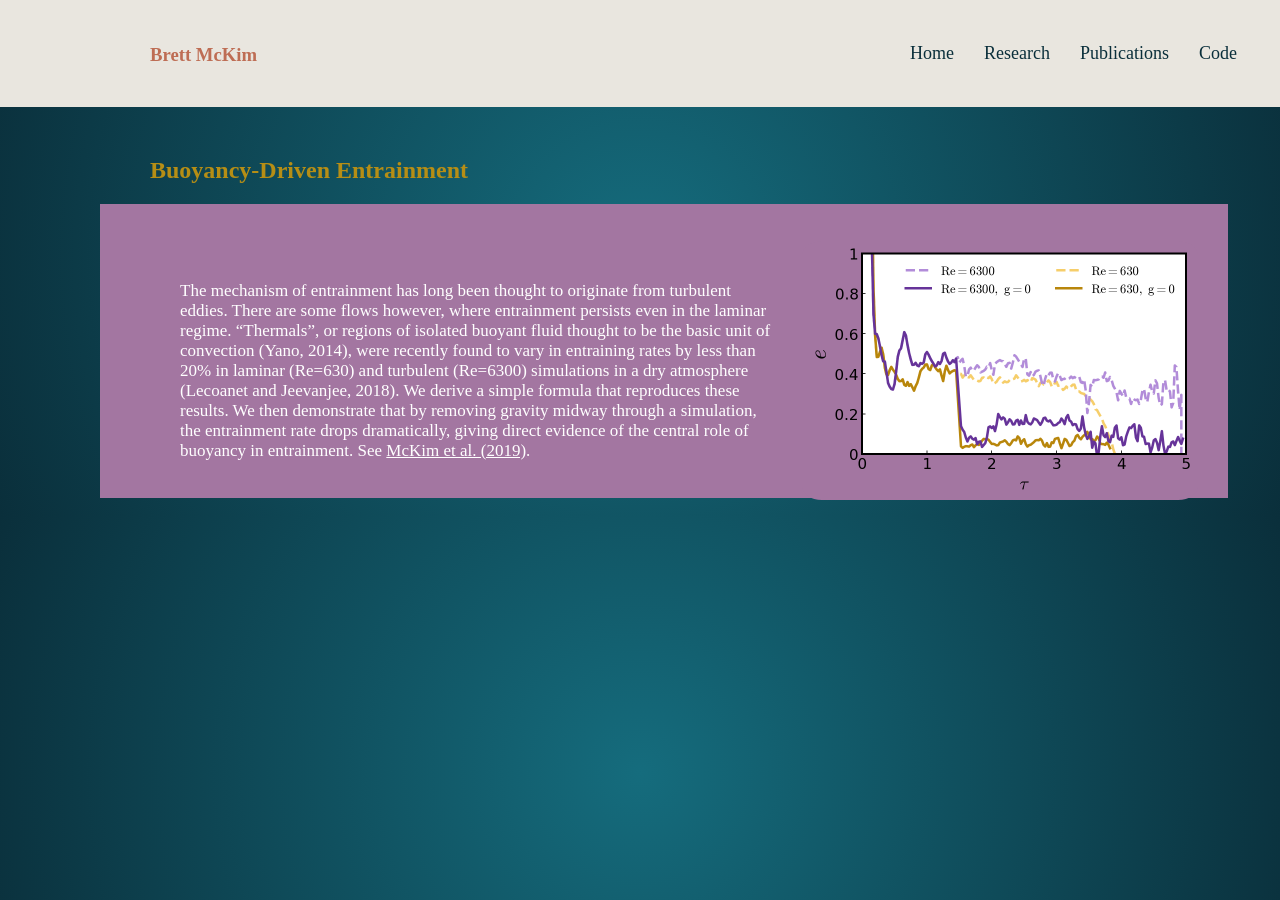
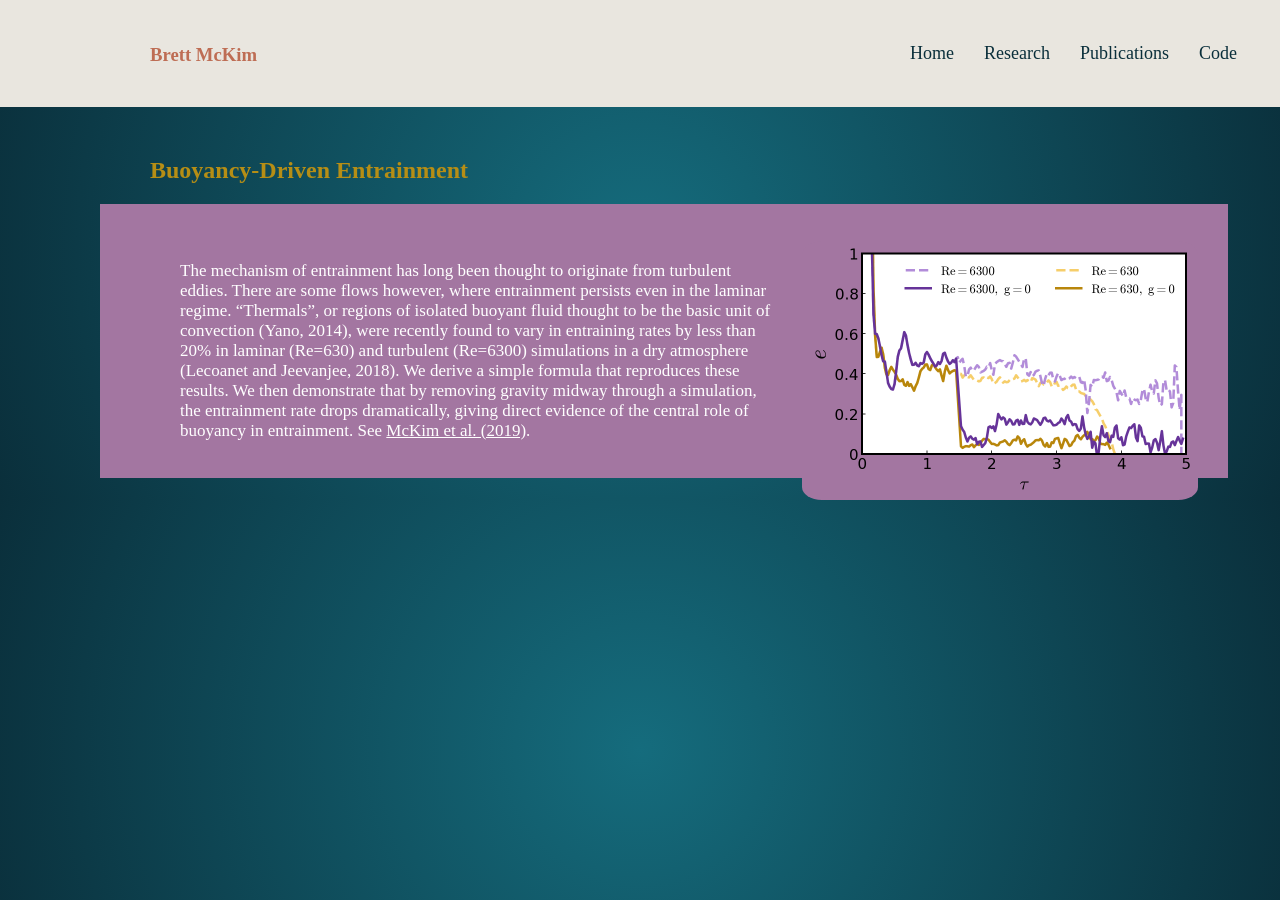
Before and after one commit to mckimb/mckimb.github.io, a Jekyll site: the page built from research/index.html, in a window 1280 px wide. Built offline with Jekyll 4.4.1, drawn with Linux system fonts in a browser that asks for light colours.

Commit message:
Update index.html

```diff
--- a/research/index.html
+++ b/research/index.html
@@ -6,7 +6,7 @@
 	<p><br><br><br><br><br><br></p>
 	<h2>Buoyancy-Driven Entrainment</h2>
 
-	<div style="margin-left:-50px;padding-left:50px;width:110%;background-color:#a376a1;z-index: 10;"><p><br></p><img src="/research/efficiency.png" alt="No entrainment without buoyancy" class="wrap" style="width:396px;height:259px;border=5px"><p><br><br>The mechanism of entrainment has long been thought to originate from turbulent eddies. There are some flows
+	<div style="margin-left:-50px;padding-left:50px;width:110%;background-color:#a376a1;z-index: 10;"><p><br></p><img src="/research/efficiency.png" alt="No entrainment without buoyancy" class="wrap" style="width:396px;height:259px;border=5px"><p><br>The mechanism of entrainment has long been thought to originate from turbulent eddies. There are some flows
 		however, where entrainment persists even in the laminar regime. “Thermals”, or regions of isolated buoyant
 		fluid thought to be the basic unit of convection (Yano, 2014), were recently found to vary in entraining
 		rates by less than 20% in laminar (Re=630) and turbulent (Re=6300) simulations in a dry atmosphere
```
